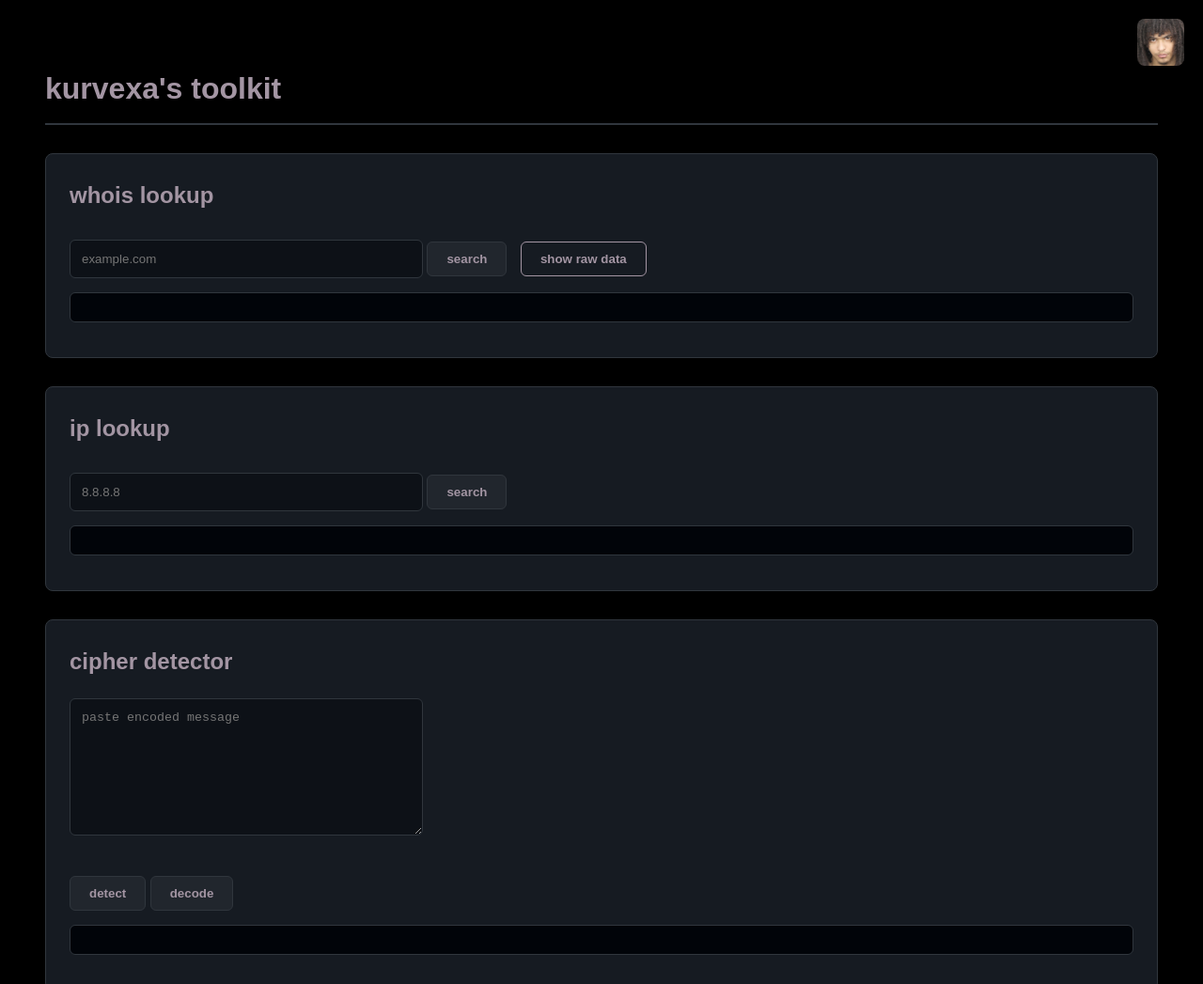
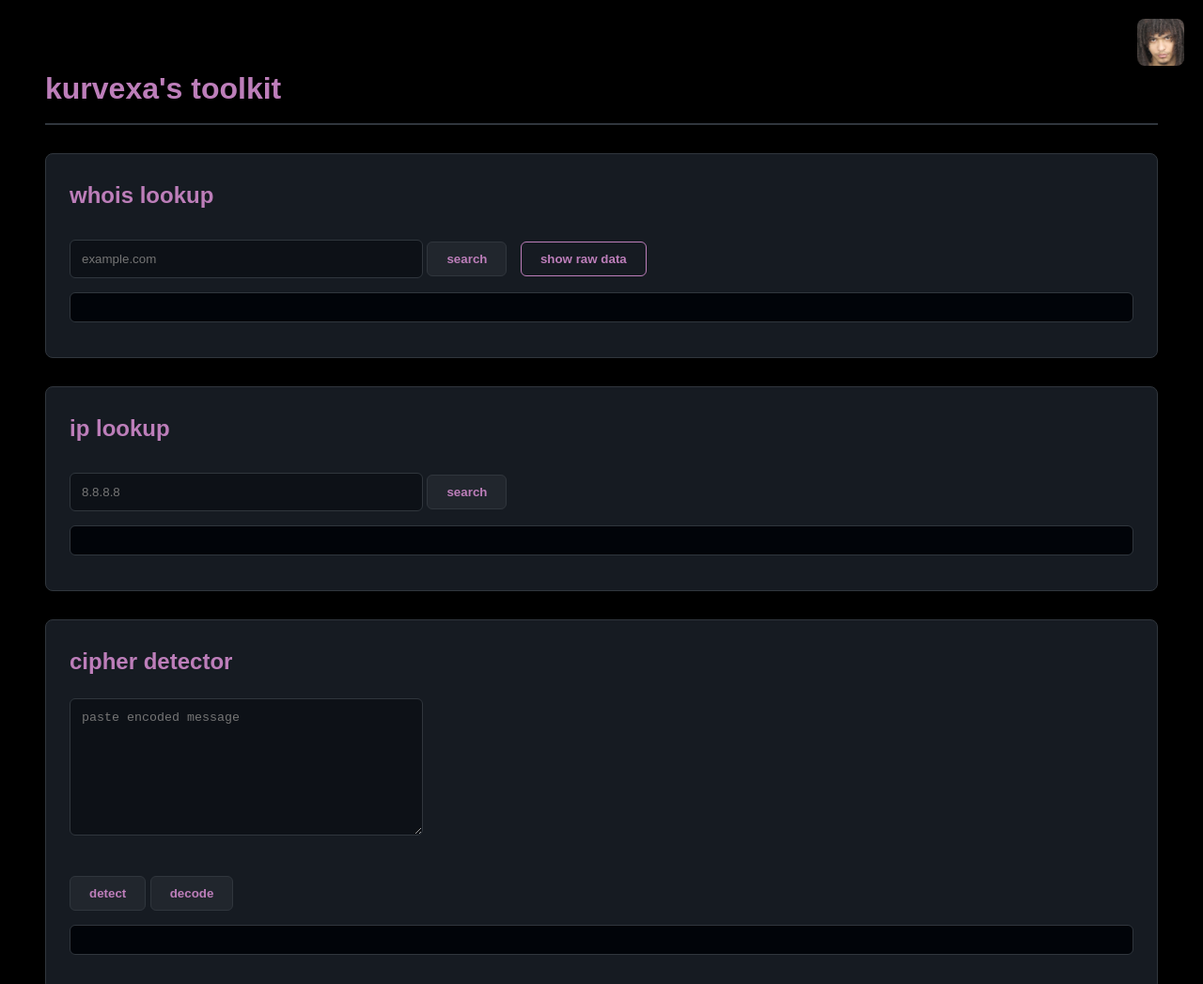
Before and after one commit to kurvexa/Kurvs_NetTools, a plain HTML site: page index.html in a window 1280 px wide. Shown: the top 1047 px of the page at 94% size. Drawn offline with Linux system fonts and the light colour scheme.

Commit message:
Update style.css

```diff
--- a/style.css
+++ b/style.css
@@ -9,7 +9,7 @@ body {
 
 /* --- Headings --- */
 h1 {
-    color: #A395A3;        /* might break somethn idk */
+    color: #BD7EBA;        /* might break somethn idk */
     border-bottom: 2px solid #30363d;
     padding-bottom: 10px;
     margin-bottom: 30px;
@@ -17,7 +17,7 @@ h1 {
 
 h2 {
     margin-top: 0;
-    color: #A395A3;           /* matches h1 accent */
+    color: #BD7EBA;           /* matches h1 accent */
 }
 
 /* --- Tool Boxes --- */
@@ -43,7 +43,7 @@ input, textarea {
 }
 
 input:focus, textarea:focus {
-    border-color: #A395A3;
+    border-color: #BD7EBA;
 }
 
 textarea {
@@ -53,7 +53,7 @@ textarea {
 /* --- Buttons --- */
 button {
     background-color: #21262d; /* dark button base */
-    color: #A395A3;
+    color: #BD7EBA;
     border: 1px solid #30363d;
     border-radius: 6px;
     padding: 10px 20px;
@@ -65,20 +65,20 @@ button {
 
 button:hover {
     background-color: #323a45; /* slightly lighter on hover */
-    box-shadow: 0 0 10px rgba(88,166,255,0.3);
+    box-shadow: 0 0 10px rgba(163,149,163,0.4);
 }
 
 /* --- Toggle Raw Button --- */
 #toggleRawBtn {
     background: transparent;
-    color: #A395A3;
-    border: 1px solid #A395A3;
+    color: #BD7EBA;
+    border: 1px solid #BD7EBA;
     margin-left: 10px;
 }
 
 #toggleRawBtn:hover {
-    color: #A395A3;
-    border-color: #A395A3;
+    color: #BD7EBA;
+    border-color: #BD7EBA;
 }
 
 /* --- Preformatted Blocks --- */
```
